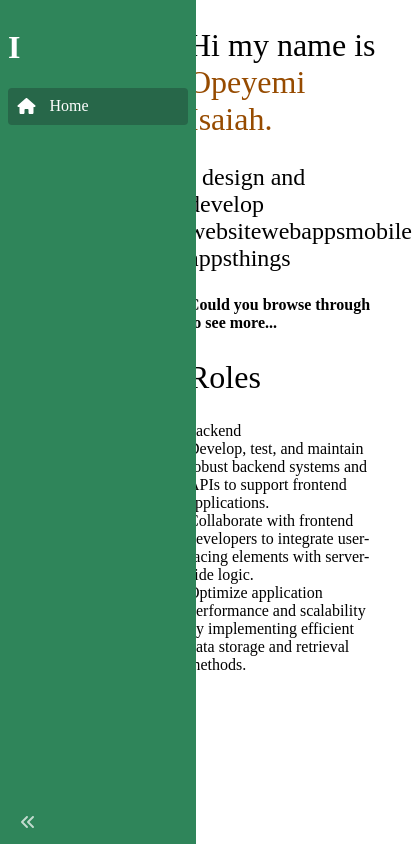
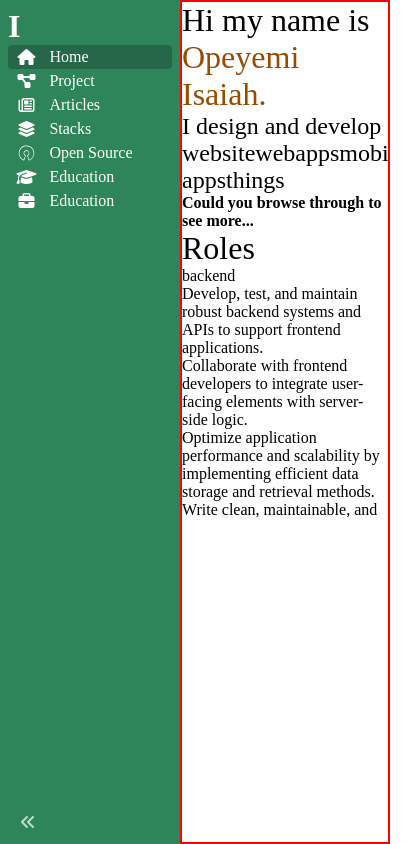
Before and after one commit to netflams10/netflams10.github.io, a Vue app: page / in a window 390 px wide. Shown: the whole page, 412 px wide, since content can reach past the window. Built offline with nearby package versions, Linux system fonts and the light colour scheme; a web font is replaced by a local one.

Commit message:
update: sidebar has been fixed

```diff
--- a/src/App.vue
+++ b/src/App.vue
@@ -5,5 +5,3 @@
 <script setup>
 import Theme from "./theme/Theme.vue";
 </script>
-
-<style lang="scss"></style>
--- a/src/assets/scss/main.scss
+++ b/src/assets/scss/main.scss
@@ -1,108 +1,120 @@
 // @tailwind base;
 // @tailwind components;
 // @tailwind utilities;
-
-:root {
-  --primary: #444;
-  --primary-alt: #36454F;
-  --grey: #64748b;
-  --dark: #334155;
-  --dark-alt: #1e293b;
-  --light: #f1f5f9;
-  --sidebar-width: 300px;
-}
 
 * {
   margin: 0;
   padding: 0;
   box-sizing: border-box;
-  font-family: "Fira sans", sans-serif;
 }
 
 body {
-  margin:0;
-  padding: 0;
-  box-sizing: border-box;
-  background: var(--light);
+  width: 100vw;
   height: 100vh;
-  // cursor: none;
+  position: relative;
 }
 
-/** End Playful Cursor **/
+// :root {
+//   --primary: #444;
+//   --primary-alt: #36454F;
+//   --grey: #64748b;
+//   --dark: #334155;
+//   --dark-alt: #1e293b;
+//   --light: #f1f5f9;
+//   --sidebar-width: 300px;
+// }
 
-button {
-  appearance: none;
-  border: none;
-  outline: none;
-  background: none;
-}
+// * {
+//   margin: 0;
+//   padding: 0;
+//   box-sizing: border-box;
+//   font-family: "Fira sans", sans-serif;
+// }
 
-a {
-  text-decoration: none;
-  color: black;
-}
+// body {
+//   margin:0;
+//   padding: 0;
+//   box-sizing: border-box;
+//   background: var(--light);
+//   height: 100vh;
+//   // cursor: none;
+// }
 
-.app {
-  display: flex;
-  // background-color: yellow;
+// /** End Playful Cursor **/
 
-  main {
-    // flex: 1 1 0;
-    padding: 2rem;
-    overflow: hidden;
-    background-color: #808080;
-    height: 100vh;
-    // width: 100%;
+// button {
+//   appearance: none;
+//   border: none;
+//   outline: none;
+//   background: none;
+// }
 
-    @media screens and (max-width: 768px) {
-      padding-left: 6rem;
-    }
-  }
-}
+// a {
+//   text-decoration: none;
+//   color: black;
+// }
+
+// .app {
+//   display: flex;
+//   // background-color: yellow;
+
+//   main {
+//     // flex: 1 1 0;
+//     padding: 2rem;
+//     overflow: hidden;
+//     background-color: #808080;
+//     height: 100vh;
+//     // width: 100%;
+
+//     @media screens and (max-width: 768px) {
+//       padding-left: 6rem;
+//     }
+//   }
+// }
 
 
-/** Cursor **/
-.cursor {
-  width: 1rem;
-  height: 1rem;
-  position: absolute;
-  transform: translate(-50%, -50%);
-  border: 2px solid var(--dark);
-  border-radius: 50%;
-  pointer-events: none;
-  top: -1rem;
-  left: -1rem;
-  animation: cursorAnim 0.5s infinite alternate;
-}
+// /** Cursor **/
+// .cursor {
+//   width: 1rem;
+//   height: 1rem;
+//   position: absolute;
+//   transform: translate(-50%, -50%);
+//   border: 2px solid var(--dark);
+//   border-radius: 50%;
+//   pointer-events: none;
+//   top: -1rem;
+//   left: -1rem;
+//   animation: cursorAnim 0.5s infinite alternate;
+// }
 
-.cursor::after {
-  content: "";
-  width: 1rem;
-  height: 1rem;
-  position: absolute;
-  transform: translate(-50%, -50%);
-  border: 6px solid var(--dark);
-  border-radius: 50%;
-  pointer-events: none;
-  opacity: 0.3;
-  top: -1rem;
-  left: -1rem;
-  animation: cursorAfterEffect 0.5s infinite alternate;
-}
+// .cursor::after {
+//   content: "";
+//   width: 1rem;
+//   height: 1rem;
+//   position: absolute;
+//   transform: translate(-50%, -50%);
+//   border: 6px solid var(--dark);
+//   border-radius: 50%;
+//   pointer-events: none;
+//   opacity: 0.3;
+//   top: -1rem;
+//   left: -1rem;
+//   animation: cursorAfterEffect 0.5s infinite alternate;
+// }
 
-.expands {
-  animation: clickExpands 0.5s forwards;
-  border: 1px solid red;
-}
+// .expands {
+//   animation: clickExpands 0.5s forwards;
+//   border: 1px solid red;
+// }
 
-@keyframes cursorAnim {
-  from {
-    transform: scale(1);
-  }
-  to {
-    transform: scale(0.7);
-  }
-}
+// @keyframes cursorAnim {
+//   from {
+//     transform: scale(1);
+//   }
+//   to {
+//     transform: scale(0.7);
+//   }
+// }
 
 // @keyframes cursorAfterEffect {
 //   from {
@@ -113,16 +125,16 @@ a {
 //   }
 // }
 
-@keyframes clickExpands {
-  0% {
-    transform: scale(.5);
-  }
-  50% {
-    transform: scale(1);
-  }
-  100% {
-    transform: scale(.5);
-    opacity: 0;
-  }
-}
+// @keyframes clickExpands {
+//   0% {
+//     transform: scale(.5);
+//   }
+//   50% {
+//     transform: scale(1);
+//   }
+//   100% {
+//     transform: scale(.5);
+//     opacity: 0;
+//   }
+// }
 /** End Cursor **/
--- a/src/main.js
+++ b/src/main.js
@@ -1,4 +1,4 @@
-// import "./assets/scss/main.scss";
+import "./assets/scss/main.scss";
 
 import { createApp } from "vue";
 import App from "./App.vue";
--- a/src/theme/Theme.vue
+++ b/src/theme/Theme.vue
@@ -1,6 +1,6 @@
 <template>
   <SideBarNew />
-  <div :style="{ 'margin-left': sidebar_width }" class="">
+  <div :style="{ 'margin-left': sidebar_width }" class="container">
     <RouterView />
   </div>
 </template>
@@ -17,10 +17,20 @@ export default {
 };
 </script>
 
-<style lang="scss">
+<style>
 :root {
   --sidebar-bg-color: #2f855a;
   --sidebar-item-hover: #38a169;
   --sidebar-item-active: #276749;
 }
+
+.container {
+  border: 2px solid red;
+
+  transition: 0.3s ease;
+
+  height: 100vh;
+  overflow: hidden;
+  width: "100%";
+}
 </style>
--- a/src/theme/components/SideBarNew.vue
+++ b/src/theme/components/SideBarNew.vue
@@ -23,6 +23,26 @@ export default {
     </h1>
 
     <SideBarLinkVue to="/" icon="fas fa-home">Home</SideBarLinkVue>
+    <SideBarLinkVue to="/projects" icon="fa-solid fa-diagram-project"
+      >Project</SideBarLinkVue
+    >
+    <SideBarLinkVue to="/articles" icon="fa-regular fa-newspaper"
+      >Articles</SideBarLinkVue
+    >
+    <SideBarLinkVue to="/stacks" icon="fa-solid fa-layer-group"
+      >Stacks</SideBarLinkVue
+    >
+    <SideBarLinkVue to="/open-source" icon="fa-brands fa-osi"
+      >Open Source</SideBarLinkVue
+    >
+    <SideBarLinkVue to="/education" icon="fa-solid fa-graduation-cap"
+      >Education</SideBarLinkVue
+    >
+    <SideBarLinkVue to="/work-experience" icon="fa-solid fa-briefcase"
+      >Education</SideBarLinkVue
+    >
+
+    <!-- <i class=""></i> -->
 
     <span
       class="collapse-icon"
@@ -41,7 +61,7 @@ export default {
 
   float: left;
   position: fixed;
-  z-index: 1;
+  z-index: 100000;
   top: 0;
   left: 0;
   bottom: 0;
--- a/src/theme/components/state.js
+++ b/src/theme/components/state.js
@@ -4,7 +4,7 @@ export const collapsed = ref(false);
 export const toggle_sidebar = () => (collapsed.value = !collapsed.value);
 
 export const SIDEBAR_WIDTH = 180;
-export const SIDEBAR_WIDTH_COLLAPSED = 38;
+export const SIDEBAR_WIDTH_COLLAPSED = 50;
 export const sidebar_width = computed(
   () => `${collapsed.value ? SIDEBAR_WIDTH_COLLAPSED : SIDEBAR_WIDTH}px`
 );
```
Also changed, not shown: src/assets/images/my_image/ope cartoon.jpeg (added), src/assets/images/my_image/ope_tiny.jpg (added).
